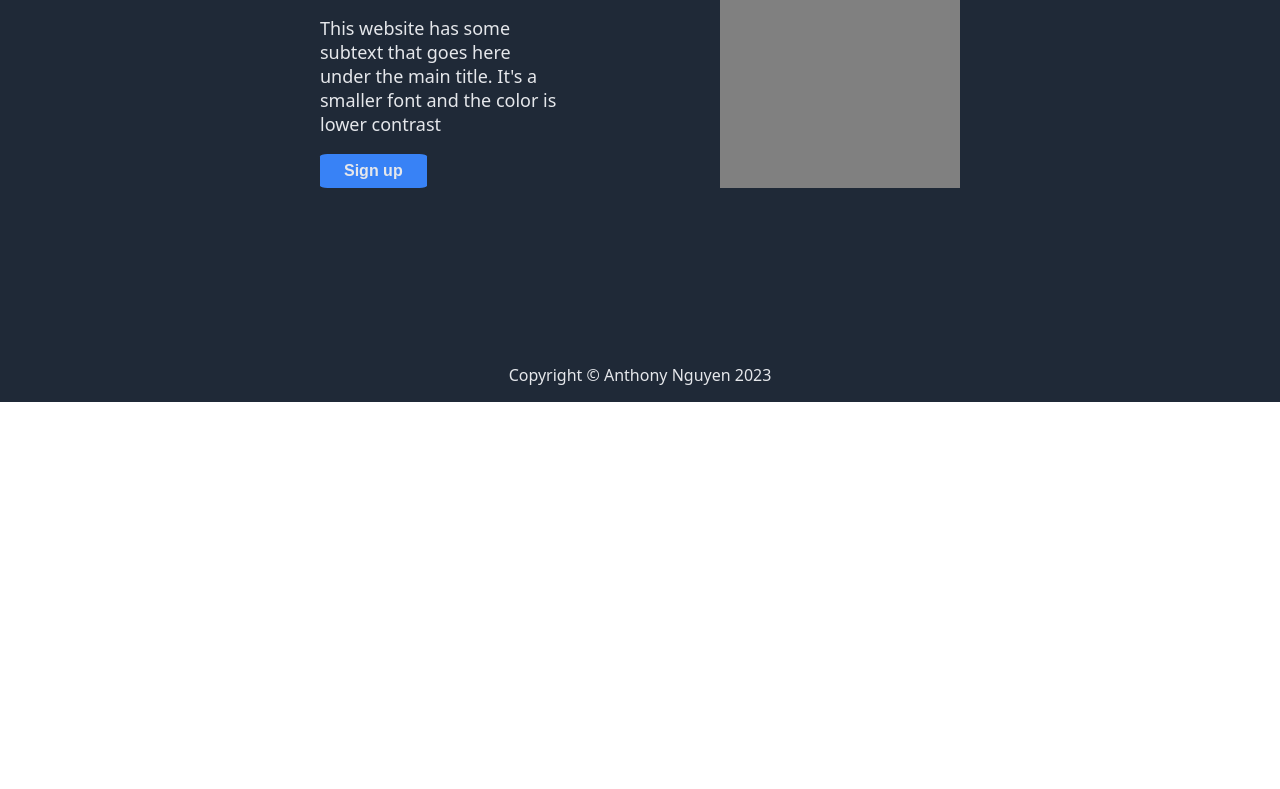
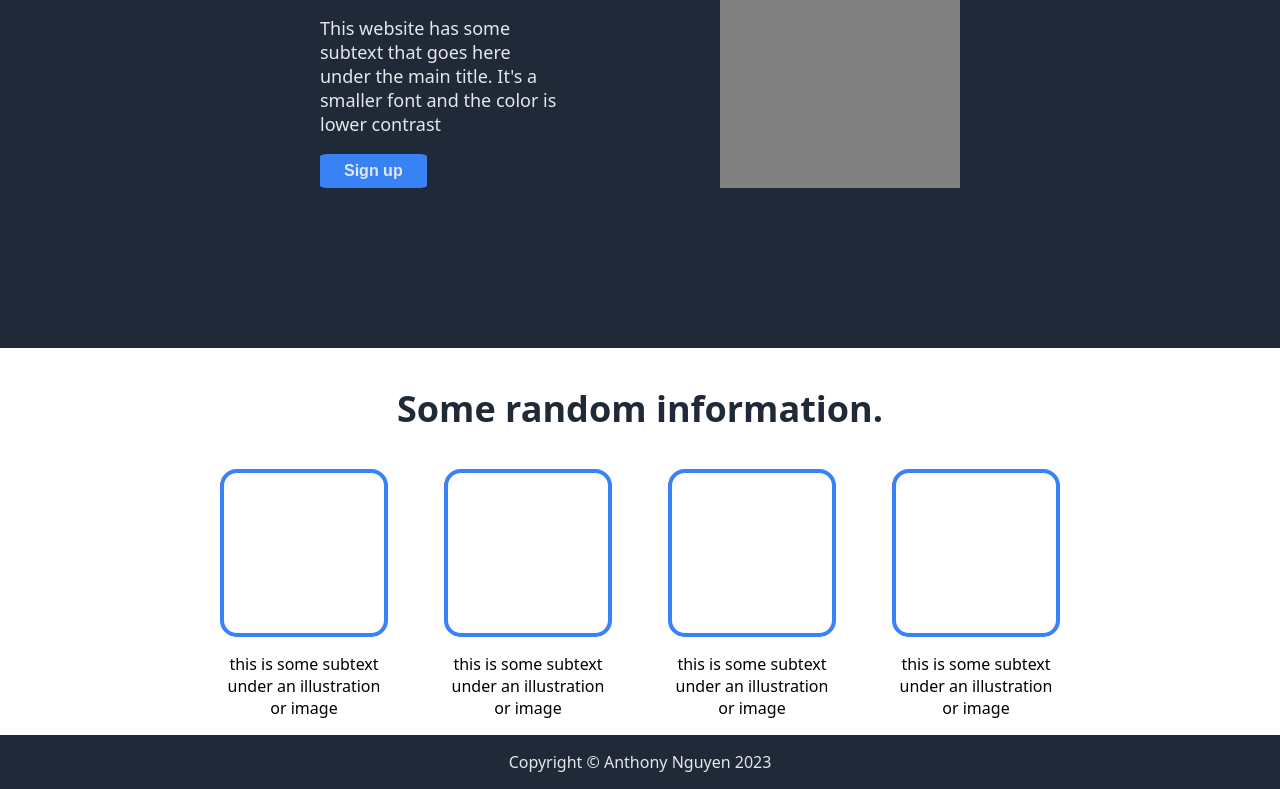
Before and after one commit to anthonynguyent/landing-page, a plain HTML site: page index.html in a window 1280 px wide. Shown: the part 484-1273 px from the top of the page. Before the commit the page ends 886 px from the top, so only its background shows below. Drawn offline with Linux system fonts and the light colour scheme.

Commit message:
Finished information section HTML and CSS

```diff
--- a/css/styles.css
+++ b/css/styles.css
@@ -27,6 +27,8 @@ li {
     margin: 0 1rem;
 }
 
+/* HEADER SECTION */
+
 .header {
     background-color: #1F2937;
     display: flex;
@@ -34,11 +36,6 @@ li {
     align-items: center;
     /* height: 3rem; */
     flex: 0.1;
-}
-
-.content {
-    display: flex;
-    flex-direction: column;
 }
 
 .logo {
@@ -51,6 +48,8 @@ li {
     display: flex;
 }
 
+/* HERO SECTION */
+
 .hero {
     background-color: #1F2937;
     flex: 3;
@@ -60,22 +59,22 @@ li {
     gap: 10rem;
 }
 
-.left-hero {
+.hero-left {
     flex: 1;
 }
 
-.left-hero h1 {
+.hero-left h1 {
     font-size: 48px;
     font-weight: bolder;
     color: #F9FAF8;
 }
 
-.left-hero p {
+.hero-left p {
     font-size: 18px;
     color: #E5E7EB;
 }
 
-.left-hero button {
+.hero-left button {
     background-color: #3882F6;
     color: #E5E7EB;
     border: 0;
@@ -85,7 +84,7 @@ li {
     font-weight: bold;
 }
 
-.right-hero {
+.hero-right {
     flex: 1;
     display: flex;
     justify-content: center;
@@ -95,18 +94,57 @@ li {
     font-size: 18px;
 }
 
+/* INFORMATION SECTION */
+
 .information {
     flex: 3;
+    display: flex;
+    flex-direction: column;
+    justify-content: center;
+    align-items: center;
 }
+
+.information-title {
+    font-size: 36px;
+    font-weight: bolder;
+    color: #1F2937;
+}
+
+.information-boxes {
+    display: flex;
+    gap: 4rem;
+}
+
+.information-box {
+    display: flex;
+    flex-direction: column;
+    justify-content: center;
+    align-items: center;
+    text-align: center;
+    width: 10rem;
+}
+
+.box {
+    width: 10rem;
+    height: 10rem;
+    border: 0.3rem solid #3882F6;
+    border-radius: 10%;
+}
+
+/* TESTIMONIAL SECTION */
 
 .testimonial {
     background-color: #E5E7EB;
     flex: 3;
 }
 
+/* SIGNUP SECTION */
+
 .signup {
     flex: 3;
 }
+
+/* FOOTER SECTION */
 
 .footer {
     background-color: #1F2937;
--- a/index.html
+++ b/index.html
@@ -26,19 +26,47 @@
     </div>
 
     <div class="hero">
-        <div class="left-hero">
+        <div class="hero-left">
             <h1>This website is awesome</h1>
             <p>This website has some subtext that goes here under the main title. It's a smaller font and the color is lower contrast</p>
             <button>Sign up</button>
         </div>
 
-        <div class="right-hero">
+        <div class="hero-right">
             <p>this is a placeholder for an image</p>
         </div>
     </div>
 
     <div class="information">
+        <div class="information-title">
+            <p>Some random information.</p>
+        </div>
 
+        <div class="information-boxes">
+            <div class="information-box">
+                <div class="box"></div>
+                <p>this is some subtext under an illustration or image</p>
+            </div>
+
+
+            <div class="information-box">
+                <div class="box"></div>
+                <p>this is some subtext under an illustration or image</p>
+            </div>
+
+
+            <div class="information-box">
+                <div class="box"></div>
+                <p>this is some subtext under an illustration or image</p>
+            </div>
+
+
+            <div class="information-box">
+                <div class="box"></div>
+                <p>this is some subtext under an illustration or image</p>
+            </div>
+
+        </div>
     </div>
 
     <div class="testimonial">
```
